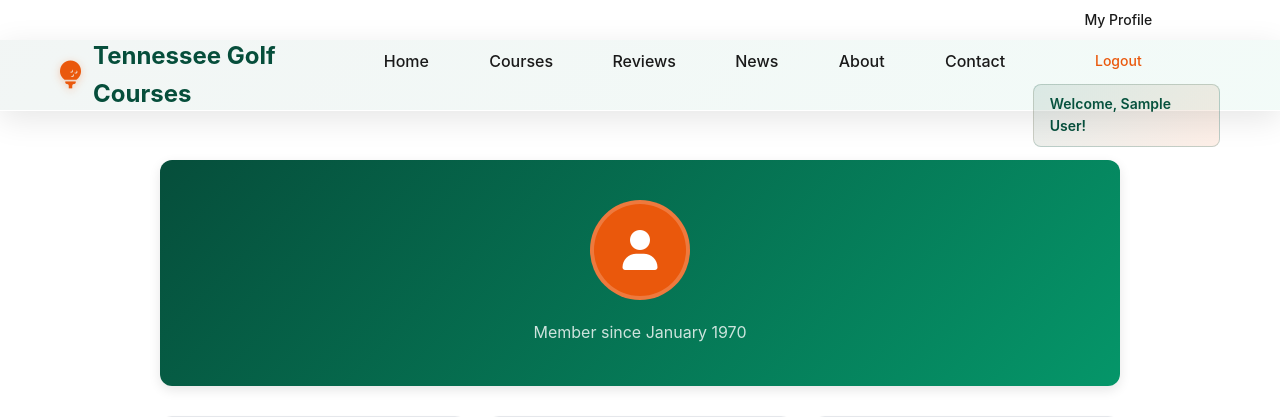
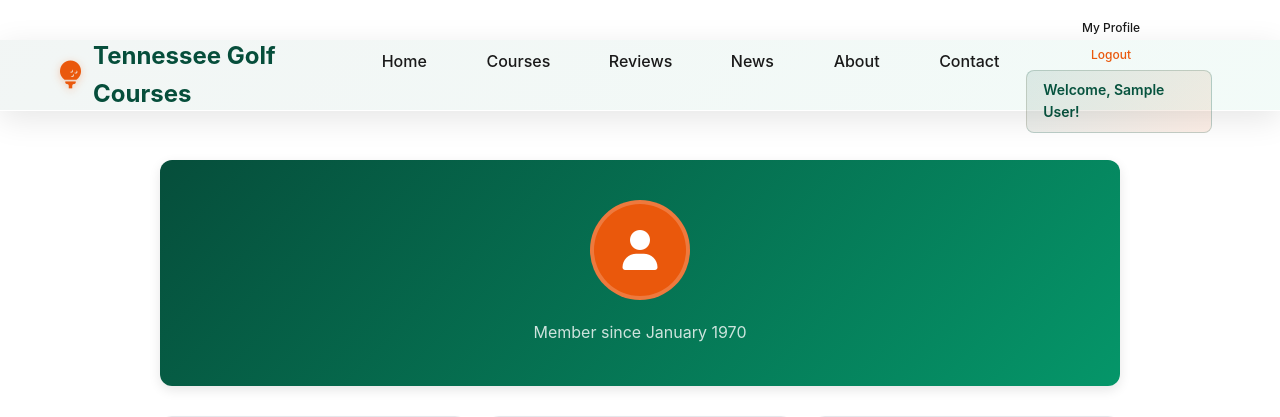
Before and after one commit to xxxentity/tennessee-golf-courses, a PHP site: page /user/profile.php in a window 1280 px wide. Shown: the top 417 px of the page. Run offline with PHP 8.4, Linux system fonts and the light colour scheme; the visitor is signed in with stand-in values (Sample User, id 1); data that the repository does not hold is empty; a stand-in replaces the project's code that opens the database connection.

Commit message:
Make auth buttons smaller to fit navbar properly
- Reduced button size: 12px font, 4px padding, 60px width
- Thinner borders and smaller border radius
- Compact design fits seamlessly in navbar
- Professional appearance without overflow

🤖 Generated with [Claude Code](https://claude.ai/code)

Co-Authored-By: Claude <noreply@anthropic.com>

```diff
--- a/includes/navigation.php
+++ b/includes/navigation.php
@@ -54,8 +54,9 @@ $first_name = $is_logged_in ? $_SESSION['first_name'] : '';
     display: flex;
     flex-direction: column;
     align-items: center;
-    gap: 6px;
+    gap: 4px;
     margin-left: auto;
+    margin-right: 8px;
 }
 
 .user-welcome {
@@ -76,15 +77,16 @@ $first_name = $is_logged_in ? $_SESSION['first_name'] : '';
 
 .login-btn {
     background: transparent;
-    border: 2px solid var(--primary-color);
+    border: 1px solid var(--primary-color);
     color: var(--primary-color) !important;
-    border-radius: 6px;
+    border-radius: 4px;
     transition: all 0.3s ease;
-    padding: 6px 16px !important;
-    font-size: 14px;
+    padding: 4px 10px !important;
+    font-size: 12px;
     font-weight: 500;
-    min-width: 80px;
+    min-width: 60px;
     text-align: center;
+    line-height: 1.2;
 }
 
 .login-btn:hover {
@@ -96,14 +98,15 @@ $first_name = $is_logged_in ? $_SESSION['first_name'] : '';
 .register-btn {
     background: linear-gradient(135deg, var(--primary-color), var(--secondary-color));
     color: var(--text-light) !important;
-    border-radius: 6px;
+    border-radius: 4px;
     transition: all 0.3s ease;
     box-shadow: var(--shadow-light);
-    padding: 6px 16px !important;
-    font-size: 14px;
+    padding: 4px 10px !important;
+    font-size: 12px;
     font-weight: 500;
-    min-width: 80px;
+    min-width: 60px;
     text-align: center;
+    line-height: 1.2;
 }
 
 .register-btn:hover {
@@ -115,11 +118,12 @@ $first_name = $is_logged_in ? $_SESSION['first_name'] : '';
 .logout-link {
     color: var(--gold-color) !important;
     font-weight: 500;
-    padding: 6px 16px !important;
-    font-size: 14px;
-    border-radius: 6px;
-    min-width: 80px;
+    padding: 4px 10px !important;
+    font-size: 12px;
+    border-radius: 4px;
+    min-width: 60px;
     text-align: center;
+    line-height: 1.2;
 }
 
 .logout-link:hover {
@@ -128,11 +132,12 @@ $first_name = $is_logged_in ? $_SESSION['first_name'] : '';
 }
 
 .nav-auth .nav-link {
-    padding: 6px 16px !important;
-    font-size: 14px;
-    border-radius: 6px;
-    min-width: 80px;
+    padding: 4px 10px !important;
+    font-size: 12px;
+    border-radius: 4px;
+    min-width: 60px;
     text-align: center;
+    line-height: 1.2;
 }
 
 /* Mobile responsiveness for user navigation */
```
